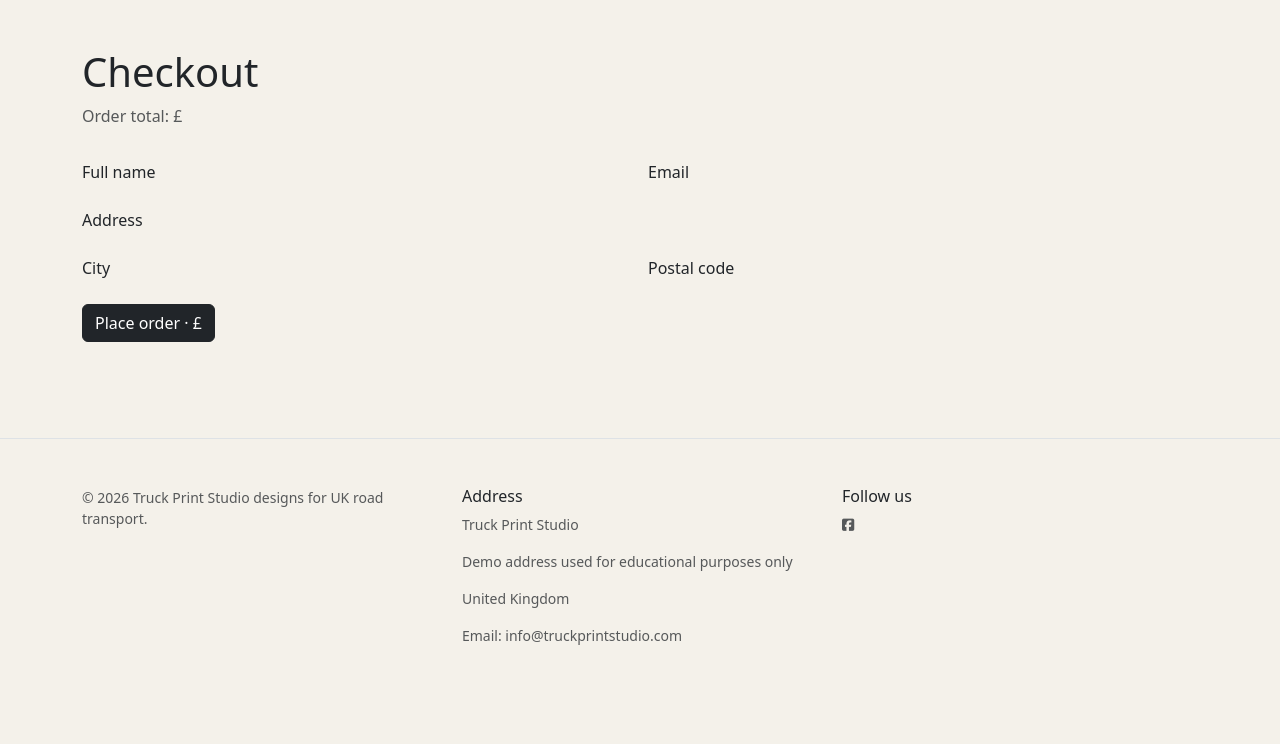
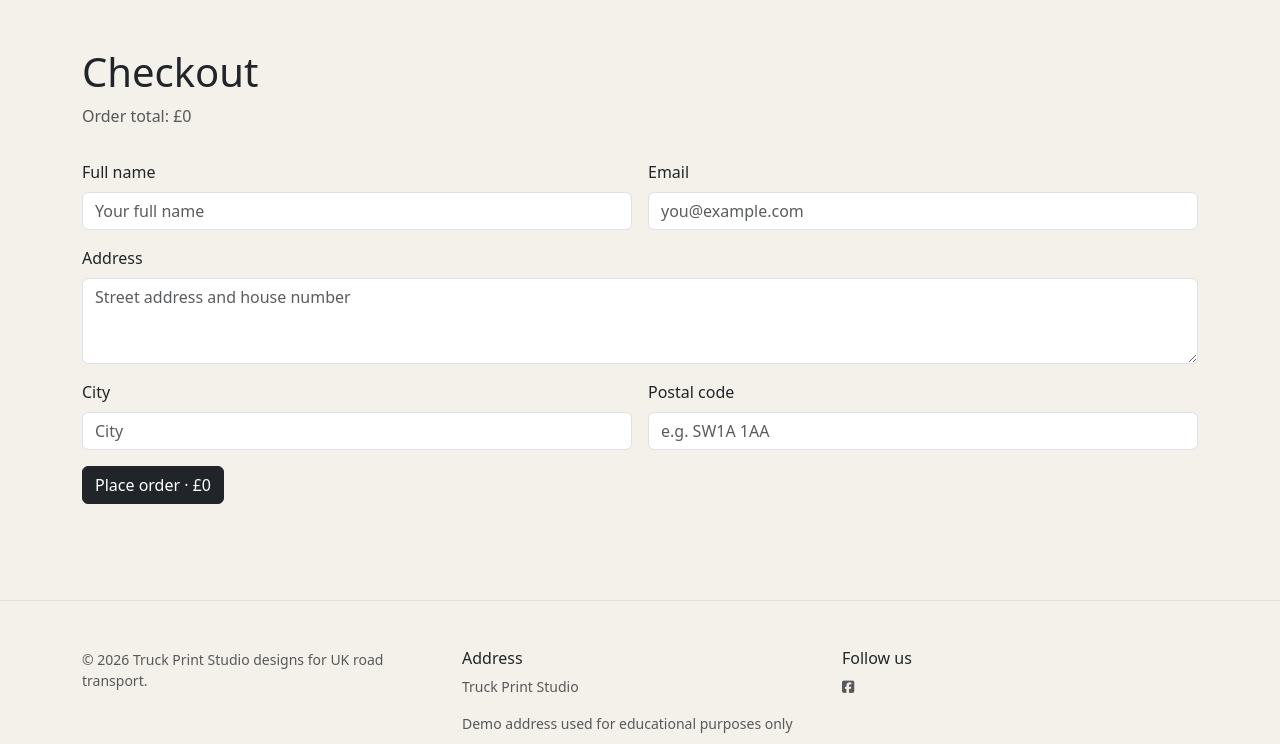
Before and after one commit to 11florin/truck_print_studio, a Django app: page /orders/checkout/ in a window 1280 px wide. Shown: the part 72-816 px from the top of the page. Before the commit the page ends 717 px from the top, so only its background shows below. Run offline with Django 5.2, Linux system fonts and the light colour scheme; some libraries are stand-ins or nearby versions.

Commit message:
Added functionality for checkout in orders/views.py and add enhancement for forms.py

```diff
--- a/orders/forms.py
+++ b/orders/forms.py
@@ -4,11 +4,46 @@ from django import forms
 class CheckoutForm(forms.Form):
     """Verify your contact and delivery details before placing the order."""
 
-    email = forms.EmailField(max_length=254)
-    full_name = forms.CharField(max_length=160)
-    address = forms.CharField(widget=forms.Textarea)
-    city = forms.CharField(max_length=100)
-    postal_code = forms.CharField(max_length=20)
+    email = forms.EmailField(
+        max_length=254,
+        widget=forms.EmailInput(attrs={
+            "class": "form-control",
+            "placeholder": "you@example.com",
+            "autocomplete": "email",
+        }),
+    )
+    full_name = forms.CharField(
+        max_length=160,
+        widget=forms.TextInput(attrs={
+            "class": "form-control",
+            "placeholder": "Your full name",
+            "autocomplete": "name",
+        }),
+    )
+    address = forms.CharField(
+        widget=forms.Textarea(attrs={
+            "class": "form-control",
+            "placeholder": "Street address and house number",
+            "rows": 3,
+            "autocomplete": "street-address",
+        }),
+    )
+    city = forms.CharField(
+        max_length=100,
+        widget=forms.TextInput(attrs={
+            "class": "form-control",
+            "placeholder": "City",
+            "autocomplete": "address-level2",
+        }),
+    )
+    postal_code = forms.CharField(
+        max_length=20,
+        widget=forms.TextInput(attrs={
+            "class": "form-control",
+            "placeholder": "e.g. SW1A 1AA",
+            "autocomplete": "postal-code",
+        }),
+    )
 
     def clean_full_name(self):
         return self.cleaned_data["full_name"].strip()
--- a/orders/views.py
+++ b/orders/views.py
@@ -1,12 +1,70 @@
 """ Views for the store's checkout flow. """
 
-from django.shortcuts import render
+from django.contrib import messages
+from django.http import Http404
+from django.shortcuts import get_object_or_404, redirect, render
+
+from .forms import CheckoutForm
+from shop.models import Product
+from .models import Order, OrderItem
+
+from decimal import Decimal
 
 # Create your views here.
 
 
 def checkout(request):
     """ Build the order from the session cart and display the checkout. """
-    return render(request, "orders/checkout.html", {
-        "message": "Checkout."
-    })
+
+    cart = request.session.get('cart', {})
+    products = Product.objects.filter(id__in=cart.keys(), active=True)
+    items = []
+    for product in products:
+        try:
+            quantity = int(cart[str(product.id)])
+        except (KeyError, TypeError, ValueError):
+            continue
+        if 0 < quantity <= product.stock:
+            items.append((product, quantity))
+    total = sum((p.price * quantity for p, quantity in items), Decimal('0'))
+    form = CheckoutForm(request.POST or None)
+    if request.method == "POST" and items:
+        if not form.is_valid():
+            messages.error(request, "Please complete all checkout fields.")
+            return render(
+                request,
+                "orders/checkout.html", {
+                    "items": items,
+                    "total": total,
+                    "form": form
+                    },
+                status=400,
+            )
+        data = form.cleaned_data
+        order = Order.objects.create(
+            user=request.user if request.user.is_authenticated else None,
+            email=data["email"],
+            full_name=data["full_name"],
+            address=data["address"],
+            city=data["city"],
+            postal_code=data["postal_code"],
+            total=total,
+        )
+        OrderItem.objects.bulk_create(
+            [
+                OrderItem(order=order, product=p, quantity=q, price=p.price)
+                for p, q in items
+            ]
+        )
+        request.session['cart'] = {}
+        request.session["recent_order_id"] = order.id
+        messages.success(
+            request,
+            'Order placed successfully. Stripe can be enabled with STRIPE_SECRET_KEY.',
+        )
+        return redirect('orders:success', order_id=order.id)
+    return render(
+        request,
+        "orders/checkout.html",
+        {"items": items, "total": total, "form": form},
+    )
--- a/templates/shop/cart.html
+++ b/templates/shop/cart.html
@@ -7,7 +7,7 @@
       <span>{{ item.product.name }} x {{ item.quantity }}</span>
       <span>
         £{{ item.total }}
-        <!-- to be added {% url 'shop:cart_remove' item.product.id %} -->
+
         <a href="/"
            class="text-danger ms-3">Remove</a>
       </span>
```
